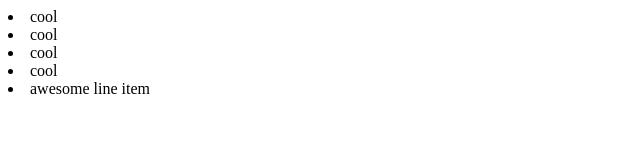
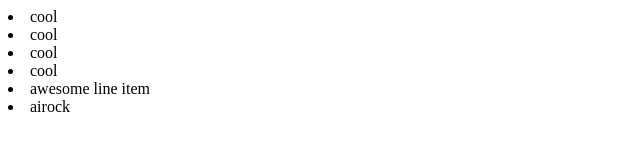
Before and after one commit to MrBalonio/monkeytest, a plain HTML site: page index.html in a window 1280 px wide. Shown: the full height of the page, 0-640 px from the left. Drawn offline with Linux system fonts and the light colour scheme.

Commit message:
added another line to index.

```diff
--- a/index.html
+++ b/index.html
@@ -5,5 +5,6 @@
   <li>cool</li>
   <li>cool</li>
   <li>awesome line item</li>
+  <li>airock</li>
 </body>
 </html>
```
